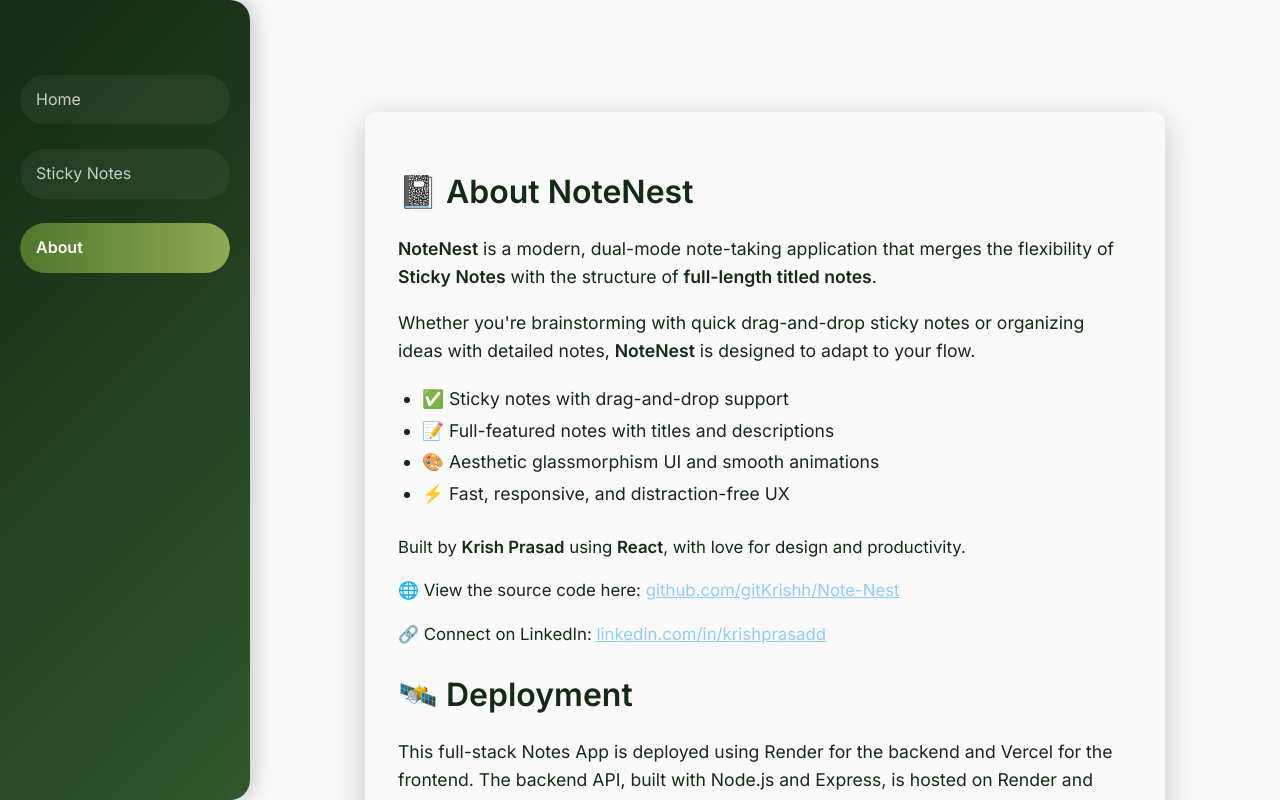
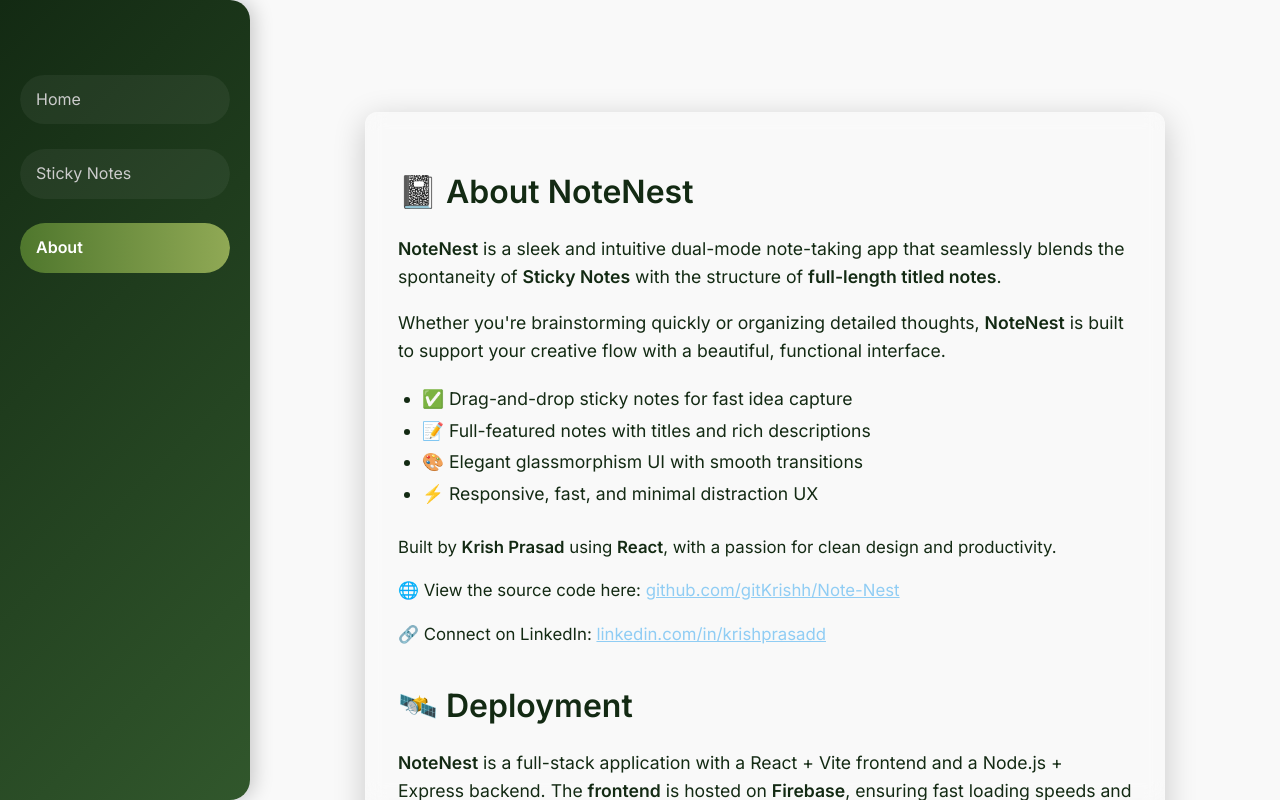
Before and after one commit to gitKrishh/Note-Nest, a React (Vite) app in the folder frontend/: page /about in a window 1280 px wide. Built offline with nearby package versions, Linux system fonts and the light colour scheme; no server answers; sample sign-in values are in the browser's storage.

Commit message:
updated about section

```diff
--- a/frontend/src/pages/About.jsx
+++ b/frontend/src/pages/About.jsx
@@ -19,24 +19,25 @@
     >
       <h1 style={{ fontSize: '2rem', marginBottom: '1rem' }}>📓 About NoteNest</h1>
       <p style={{ lineHeight: '1.6', fontSize: '1.1rem' }}>
-        <strong>NoteNest</strong> is a modern, dual-mode note-taking application that merges the flexibility of
-        <strong> Sticky Notes</strong> with the structure of <strong>full-length titled notes</strong>.
+        <strong>NoteNest</strong> is a sleek and intuitive dual-mode note-taking app that seamlessly blends the
+        spontaneity of <strong>Sticky Notes</strong> with the structure of <strong>full-length titled notes</strong>.
       </p>
 
       <p style={{ lineHeight: '1.6', fontSize: '1.1rem', marginTop: '1rem' }}>
-        Whether you're brainstorming with quick drag-and-drop sticky notes or organizing ideas with detailed
-        notes, <strong>NoteNest</strong> is designed to adapt to your flow.
+        Whether you're brainstorming quickly or organizing detailed thoughts, <strong>NoteNest</strong> is built to
+        support your creative flow with a beautiful, functional interface.
       </p>
 
       <ul style={{ lineHeight: '1.8', paddingLeft: '1.5rem', fontSize: '1.1rem' }}>
-        <li>✅ Sticky notes with drag-and-drop support</li>
-        <li>📝 Full-featured notes with titles and descriptions</li>
-        <li>🎨 Aesthetic glassmorphism UI and smooth animations</li>
-        <li>⚡ Fast, responsive, and distraction-free UX</li>
+        <li>✅ Drag-and-drop sticky notes for fast idea capture</li>
+        <li>📝 Full-featured notes with titles and rich descriptions</li>
+        <li>🎨 Elegant glassmorphism UI with smooth transitions</li>
+        <li>⚡ Responsive, fast, and minimal distraction UX</li>
       </ul>
 
       <p style={{ marginTop: '1.5rem', fontSize: '1.05rem' }}>
-        Built by <strong>Krish Prasad</strong> using <strong>React</strong>, with love for design and productivity.
+        Built by <strong>Krish Prasad</strong> using <strong>React</strong>, with a passion for clean design and
+        productivity.
       </p>
 
       <p style={{ marginTop: '1rem', fontSize: '1.05rem' }}>
@@ -61,10 +62,17 @@
           linkedin.com/in/krishprasadd
         </a>
       </p>
-      <h1 style={{ fontSize: '2rem', marginBottom: '1rem' }}>🛰️ Deployment</h1>
 
+      <h1 style={{ fontSize: '2rem', marginBottom: '1rem', marginTop: '2rem' }}>🛰️ Deployment</h1>
       <p style={{ lineHeight: '1.6', fontSize: '1.1rem' }}>
-        This full-stack Notes App is deployed using Render for the backend and Vercel for the frontend. The backend API, built with Node.js and Express, is hosted on Render and serves as the interface for storing and retrieving notes from a local JSON file (acting as a simple database). The frontend, built with React and Vite, is deployed on Vercel for fast and seamless performance. This architecture ensures a smooth user experience with real-time note updates, while also demonstrating how to integrate and deploy a full-stack application across two powerful platforms.
+        <strong>NoteNest</strong> is a full-stack application with a React + Vite frontend and a Node.js + Express
+        backend. The <strong>frontend</strong> is hosted on <strong>Firebase</strong>, ensuring fast loading speeds
+        and secure hosting. The <strong>backend</strong> is deployed on <strong>Railway</strong>, which handles the
+        API logic and stores note data in a local JSON file, simulating a lightweight database.
+      </p>
+      <p style={{ lineHeight: '1.6', fontSize: '1.1rem', marginTop: '1rem' }}>
+        This setup offers smooth performance, live updates, and a practical example of how to build and deploy a
+        modern full-stack project using Firebase and Railway.
       </p>
     </div>
   );
```
Also changed, not shown: frontend/src/pages/Home.css (added).
